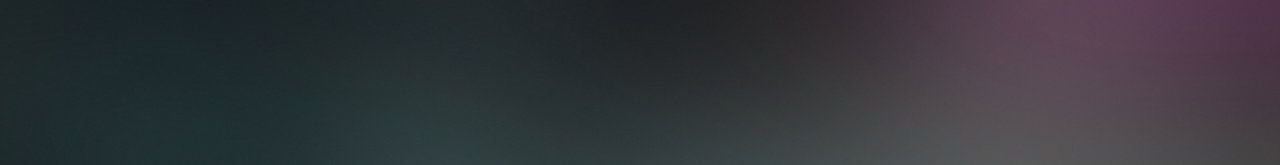
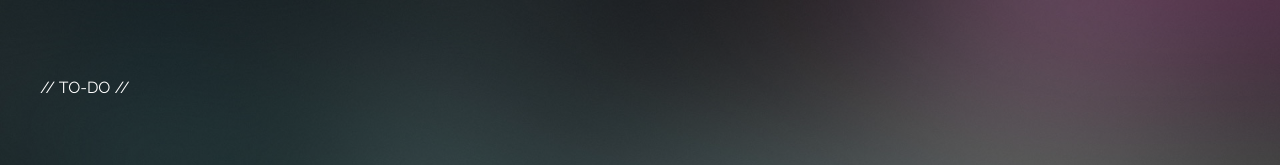
Before and after one commit to cargocultpants/DashboardIntent, a React (Create React App) app: page / in a window 1280 px wide. Shown: the top 165 px of the page. Built offline with nearby package versions, Linux system fonts and the light colour scheme.

Commit message:
Add pagewrapper, container, and row classes

```diff
--- a/src/App.js
+++ b/src/App.js
@@ -7,6 +7,15 @@ class App extends Component {
     return (
       <div>
         <SVG />
+          <div id="pagewrapper">
+            <div class="container">
+              <div class="row">
+
+              // TO-DO //
+
+              </div>
+            </div>
+          </div>
       </div>
     );
   }
```
